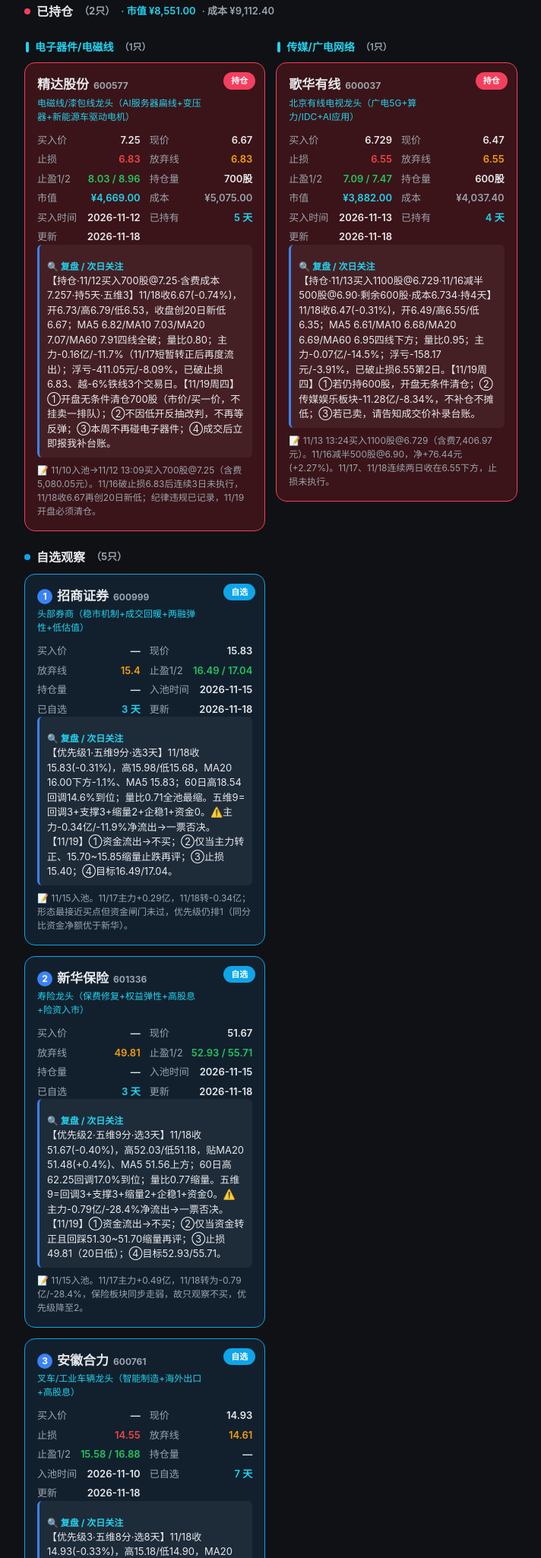
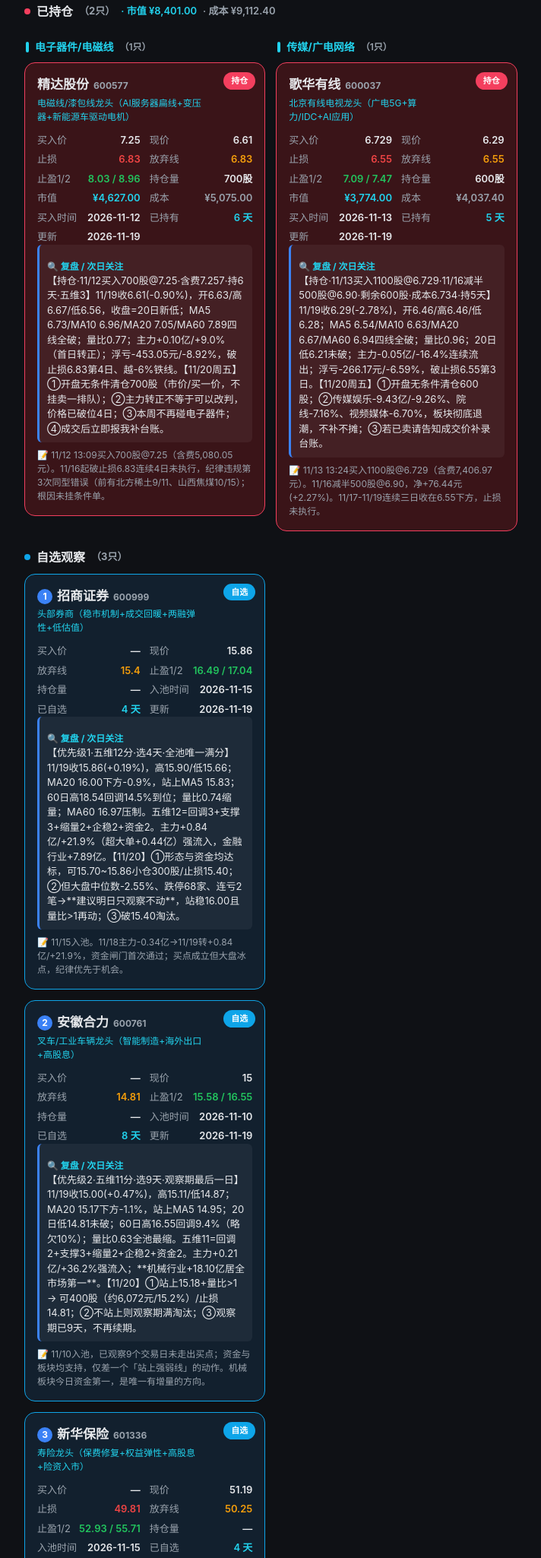
Before and after one commit to withender/A-gu-candidate-pool, a plain HTML site: page index.html in a window 1280 px wide. Shown: the part 295-2345 px from the top of the page at 76% size, without its empty margins (118-830 px from the left). Drawn offline with Linux system fonts and the light colour scheme.

Commit message:
收盘复盘(11/19): 冰点杀跌·精达歌华明日必清·池缩至3只

```diff
--- a/index.html
+++ b/index.html
@@ -105,7 +105,7 @@ const DEFAULT_DATA = [
   "优先级": null,
   "板块": "电子器件/电磁线",
   "买入价": 7.25,
-  "现价": 6.67,
+  "现价": 6.61,
   "止损位": 6.83,
   "放弃线": 6.83,
   "止盈位1": 8.03,
@@ -113,11 +113,11 @@ const DEFAULT_DATA = [
   "持仓量": "700股",
   "题材": "电磁线/漆包线龙头（AI服务器扁线+变压器+新能源车驱动电机）",
   "入池时间": "2026-11-10",
-  "次日关注点": "【持仓·11/12买入700股@7.25·含费成本7.257·持5天·五维3】11/18收6.67(-0.74%)，开6.73/高6.79/低6.53，收盘创20日新低6.67；MA5 6.82/MA10 7.03/MA20 7.07/MA60 7.91四线全破；量比0.80；主力-0.16亿/-11.7%（11/17短暂转正后再度流出）；浮亏-411.05元/-8.09%，已破止损6.83、越-6%铁线3个交易日。【11/19周四】①开盘无条件清仓700股（市价/买一价，不挂卖一排队）；②不因低开反抽改判，不再等反弹；③本周不再碰电子器件；④成交后立即报我补台账。",
-  "备注": "11/10入池→11/12 13:09买入700股@7.25（含费5,080.05元）。11/16破止损6.83后连续3日未执行，11/18收6.67再创20日新低；纪律违规已记录，11/19开盘必须清仓。",
-  "更新时间": "2026-11-18",
+  "次日关注点": "【持仓·11/12买入700股@7.25·含费7.257·持6天·五维3】11/19收6.61(-0.90%)，开6.63/高6.67/低6.56，收盘=20日新低；MA5 6.73/MA10 6.96/MA20 7.05/MA60 7.89四线全破；量比0.77；主力+0.10亿/+9.0%（首日转正）；浮亏-453.05元/-8.92%，破止损6.83第4日、越-6%铁线。【11/20周五】①开盘无条件清仓700股（市价/买一价，不挂卖一排队）；②主力转正不等于可以改判，价格已破位4日；③本周不再碰电子器件；④成交后立即报我补台账。",
+  "备注": "11/12 13:09买入700股@7.25（含费5,080.05元）。11/16起破止损6.83连续4日未执行，纪律违规第3次同型错误（前有北方稀土9/11、山西焦煤10/15）；根因未挂条件单。",
+  "更新时间": "2026-11-19",
   "五维分": 3,
-  "资金流": "-0.16亿/-11.7%(11/18)",
+  "资金流": "+0.10亿/+9.0%(11/19)",
   "买入时间": "2026-11-12"
  },
  {
@@ -127,7 +127,7 @@ const DEFAULT_DATA = [
   "优先级": null,
   "板块": "传媒/广电网络",
   "买入价": 6.729,
-  "现价": 6.47,
+  "现价": 6.29,
   "止损位": 6.55,
   "放弃线": 6.55,
   "止盈位1": 7.09,
@@ -135,11 +135,11 @@ const DEFAULT_DATA = [
   "持仓量": "600股",
   "题材": "北京有线电视龙头（广电5G+算力/IDC+AI应用）",
   "入池时间": "2026-11-10",
-  "次日关注点": "【持仓·11/13买入1100股@6.729·11/16减半500股@6.90·剩余600股·成本6.734·持4天】11/18收6.47(-0.31%)，开6.49/高6.55/低6.35；MA5 6.61/MA10 6.68/MA20 6.69/MA60 6.95四线下方；量比0.95；主力-0.07亿/-14.5%；浮亏-158.17元/-3.91%，已破止损6.55第2日。【11/19周四】①若仍持600股，开盘无条件清仓；②传媒娱乐板块-11.28亿/-8.34%，不补仓不摊低；③若已卖，请告知成交价补录台账。",
-  "备注": "11/13 13:24买入1100股@6.729（含费7,406.97元）。11/16减半500股@6.90，净+76.44元(+2.27%)。11/17、11/18连续两日收在6.55下方，止损未执行。",
-  "更新时间": "2026-11-18",
+  "次日关注点": "【持仓·11/13买入1100股@6.729·11/16减半500股@6.90·剩余600股·成本6.734·持5天】11/19收6.29(-2.78%)，开6.46/高6.46/低6.28；MA5 6.54/MA10 6.63/MA20 6.67/MA60 6.94四线全破；量比0.96；20日低6.21未破；主力-0.05亿/-16.4%连续流出；浮亏-266.17元/-6.59%，破止损6.55第3日。【11/20周五】①开盘无条件清仓600股；②传媒娱乐-9.43亿/-9.26%、院线-7.16%、视频媒体-6.70%，板块彻底退潮，不补不摊；③若已卖请告知成交价补录台账。",
+  "备注": "11/13 13:24买入1100股@6.729（含费7,406.97元）。11/16减半500股@6.90，净+76.44元(+2.27%)。11/17-11/19连续三日收在6.55下方，止损未执行。",
+  "更新时间": "2026-11-19",
   "五维分": 4,
-  "资金流": "-0.07亿/-14.5%(11/18)",
+  "资金流": "-0.05亿/-16.4%(11/19)",
   "买入时间": "2026-11-13"
  },
  {
@@ -149,7 +149,7 @@ const DEFAULT_DATA = [
   "优先级": 1,
   "板块": "券商/金融",
   "买入价": null,
-  "现价": 15.83,
+  "现价": 15.86,
   "止损位": 15.4,
   "放弃线": 15.4,
   "止盈位1": 16.49,
@@ -157,95 +157,53 @@ const DEFAULT_DATA = [
   "持仓量": null,
   "题材": "头部券商（稳市机制+成交回暖+两融弹性+低估值）",
   "入池时间": "2026-11-15",
-  "次日关注点": "【优先级1·五维9分·选3天】11/18收15.83(-0.31%)，高15.98/低15.68，MA20 16.00下方-1.1%、MA5 15.83；60日高18.54回调14.6%到位；量比0.71全池最缩。五维9=回调3+支撑3+缩量2+企稳1+资金0。⚠️主力-0.34亿/-11.9%净流出→一票否决。【11/19】①资金流出→不买；②仅当主力转正、15.70~15.85缩量止跌再评；③止损15.40；④目标16.49/17.04。",
-  "备注": "11/15入池。11/17主力+0.29亿，11/18转-0.34亿；形态最接近买点但资金闸门未过，优先级仍排1（同分比资金净额优于新华）。",
-  "更新时间": "2026-11-18",
-  "五维分": 9,
-  "资金流": "-0.34亿/-11.9%(11/18)"
+  "次日关注点": "【优先级1·五维12分·选4天·全池唯一满分】11/19收15.86(+0.19%)，高15.90/低15.66；MA20 16.00下方-0.9%，站上MA5 15.83；60日高18.54回调14.5%到位；量比0.74缩量；MA60 16.97压制。五维12=回调3+支撑3+缩量2+企稳2+资金2。主力+0.84亿/+21.9%（超大单+0.44亿）强流入，金融行业+7.89亿。【11/20】①形态与资金均达标，可15.70~15.86小仓300股/止损15.40；②但大盘中位数-2.55%、跌停68家、连亏2笔→**建议明日只观察不动**，站稳16.00且量比>1再动；③破15.40淘汰。",
+  "备注": "11/15入池。11/18主力-0.34亿→11/19转+0.84亿/+21.9%，资金闸门首次通过；买点成立但大盘冰点，纪律优先于机会。",
+  "更新时间": "2026-11-19",
+  "五维分": 12,
+  "资金流": "+0.84亿/+21.9%(11/19)"
+ },
+ {
+  "股票名称": "安徽合力",
+  "代码": "600761",
+  "状态": "自选",
+  "优先级": 2,
+  "板块": "机械/工业车辆",
+  "买入价": null,
+  "现价": 15.0,
+  "止损位": 14.81,
+  "放弃线": 14.81,
+  "止盈位1": 15.58,
+  "止盈位2": 16.55,
+  "持仓量": null,
+  "题材": "叉车/工业车辆龙头（智能制造+海外出口+高股息）",
+  "入池时间": "2026-11-10",
+  "次日关注点": "【优先级2·五维11分·选9天·观察期最后一日】11/19收15.00(+0.47%)，高15.11/低14.87；MA20 15.17下方-1.1%，站上MA5 14.95；20日低14.81未破；60日高16.55回调9.4%（略欠10%）；量比0.63全池最缩。五维11=回调2+支撑3+缩量2+企稳2+资金2。主力+0.21亿/+36.2%强流入；**机械行业+18.10亿居全市场第一**。【11/20】①站上15.18+量比>1 → 可400股（约6,072元/15.2%）/止损14.81；②不站上则观察期满淘汰；③观察期已9天，不再续期。",
+  "备注": "11/10入池，已观察9个交易日未走出买点；资金与板块均支持，仅差一个「站上强弱线」的动作。机械板块今日资金第一，是唯一有增量的方向。",
+  "更新时间": "2026-11-19",
+  "五维分": 11,
+  "资金流": "+0.21亿/+36.2%(11/19)"
  },
  {
   "股票名称": "新华保险",
   "代码": "601336",
   "状态": "自选",
-  "优先级": 2,
+  "优先级": 3,
   "板块": "保险/金融",
   "买入价": null,
-  "现价": 51.67,
+  "现价": 51.19,
   "止损位": 49.81,
-  "放弃线": 49.81,
+  "放弃线": 50.25,
   "止盈位1": 52.93,
   "止盈位2": 55.71,
   "持仓量": null,
   "题材": "寿险龙头（保费修复+权益弹性+高股息+险资入市）",
   "入池时间": "2026-11-15",
-  "次日关注点": "【优先级2·五维9分·选3天】11/18收51.67(-0.40%)，高52.03/低51.18，贴MA20 51.48(+0.4%)、MA5 51.56上方；60日高62.25回调17.0%到位；量比0.77缩量。五维9=回调3+支撑3+缩量2+企稳1+资金0。⚠️主力-0.79亿/-28.4%净流出→一票否决。【11/19】①资金流出→不买；②仅当资金转正且回踩51.30~51.70缩量再评；③止损49.81（20日低）；④目标52.93/55.71。",
-  "备注": "11/15入池。11/17主力+0.49亿，11/18转为-0.79亿/-28.4%，保险板块同步走弱，故只观察不买，优先级降至2。",
-  "更新时间": "2026-11-18",
+  "次日关注点": "【优先级3·五维9分·选4天】11/19收51.19(-0.93%)，高51.79/低50.65；MA20 51.54下方-0.7%，MA5 51.58压制，收阴；60日高62.25回调17.8%到位；量比0.78缩量。五维9=回调3+支撑3+缩量2+企稳1+资金0。⚠️主力-0.54亿/-16.4%（超大单-0.37亿）连续净流出→一票否决。【11/20】①资金流出→不买；②仅当主力转正且守50.25再评；③破50.25淘汰。",
+  "备注": "11/15入池。连续两日主力净流出（11/18 -0.79亿 → 11/19 -0.54亿），流出收窄但方向未改。",
+  "更新时间": "2026-11-19",
   "五维分": 9,
-  "资金流": "-0.79亿/-28.4%(11/18)"
- },
- {
-  "股票名称": "安徽合力",
-  "代码": "600761",
-  "状态": "自选",
-  "优先级": 3,
-  "板块": "机械/工业车辆",
-  "买入价": null,
-  "现价": 14.93,
-  "止损位": 14.55,
-  "放弃线": 14.61,
-  "止盈位1": 15.58,
-  "止盈位2": 16.88,
-  "持仓量": null,
-  "题材": "叉车/工业车辆龙头（智能制造+海外出口+高股息）",
-  "入池时间": "2026-11-10",
-  "次日关注点": "【优先级3·五维8分·选8天】11/18收14.93(-0.33%)，高15.18/低14.90，MA20 15.17下方-1.6%、MA5 14.91上方；20日低14.81未破；60日高16.55回调9.8%；量比0.76缩量。五维8=回调1+支撑3+缩量2+企稳1+资金1。【11/19】①资金仅+1.2%不算强流入，不买；②仅站上15.18且量比>1、主力净流入>5%才小仓400股；③止损14.81；④破14.81淘汰。",
-  "备注": "机械板块11/18未入资金流出前五，但个股仅微流入；继续观察，不接飞刀。",
-  "更新时间": "2026-11-18",
-  "五维分": 8,
-  "资金流": "+0.00亿/+1.2%(11/18)"
- },
- {
-  "股票名称": "杭齿前进",
-  "代码": "601177",
-  "状态": "自选",
-  "优先级": 4,
-  "板块": "机械/传动设备",
-  "买入价": null,
-  "现价": 12.63,
-  "止损位": 12.58,
-  "放弃线": 12.61,
-  "止盈位1": 14.81,
-  "止盈位2": 15.8,
-  "持仓量": null,
-  "题材": "船用齿轮箱/风电齿轮箱龙头（船舶周期+风电抢装+机器人减速器延伸）",
-  "入池时间": "2026-11-10",
-  "次日关注点": "【优先级4·五维7分·选6天】11/18收12.63(-2.17%)，低12.62，收在20日低12.61上方0.2%；MA5 13.26/MA10 13.30/MA20 13.47/MA60 13.53全破；量比0.66缩量。五维7=回调3+支撑2+缩量2+企稳0+资金0。⚠️主力-0.05亿/-18.9%净流出。【11/19】①资金流出→不买；②仅收回13.47且资金转正再评；③破12.61淘汰。",
-  "备注": "机械/传动弱势，20日低岌岌可危；资金连续流出，降为第4。",
-  "更新时间": "2026-11-18",
-  "五维分": 7,
-  "资金流": "-0.05亿/-18.9%(11/18)"
- },
- {
-  "股票名称": "神州数码",
-  "代码": "000034",
-  "状态": "自选",
-  "优先级": 5,
-  "板块": "信创/算力分销",
-  "买入价": null,
-  "现价": 23,
-  "止损位": 20.4,
-  "放弃线": 19.8,
-  "止盈位1": 24.2,
-  "止盈位2": 25.8,
-  "持仓量": null,
-  "题材": "信创/AI算力分销（国产算力+华为昇腾生态+IT服务）",
-  "入池时间": "2026-10-23",
-  "次日关注点": "【优先级5·五维3分·选3天】11/18收23.00(+4.21%)，放量创20日新高（量比1.87、换手5.74%），主力+1.26亿/+14.8%强流入；但已站上MA20 21.08达+9.1%，脱离回调买点。五维3=回调1+支撑0+缩量0+企稳0+资金2。【11/19】①放量新高不追；②仅回踩21.10~21.50缩量且主力续正再看；③止损19.82；④目标24.20/25.80。",
-  "备注": "唯一强流入标的，但形态属突破追高，不符合「回调中选股」；只跟踪回踩，不追。",
-  "更新时间": "2026-11-18",
-  "五维分": 3,
-  "资金流": "+1.26亿/+14.8%(11/18)"
+  "资金流": "-0.54亿/-16.4%(11/19)"
  }
 ];
 
```
